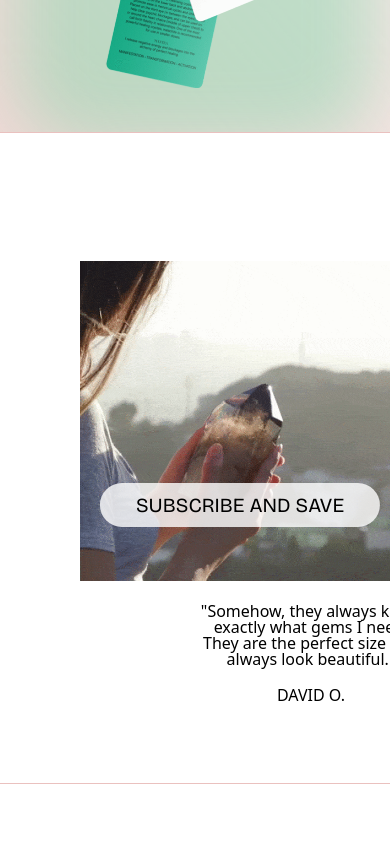
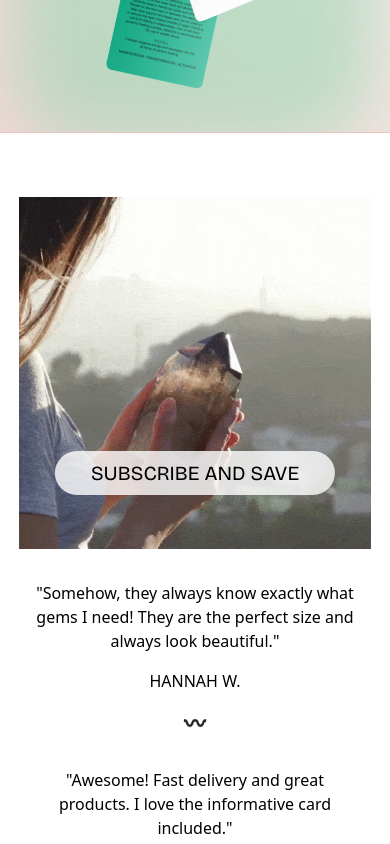
Before and after one commit to deonopinallae/crystals, a Next.js app: page / in a window 390 px wide. Shown: the part 1120-1964 px from the top of the page. Built offline with nearby package versions, Linux system fonts and the light colour scheme.

Commit message:
fix(reviews): align subscribe button with mock

```diff
--- a/src/entities/home-sections/reviews-section/reviews-section.tsx
+++ b/src/entities/home-sections/reviews-section/reviews-section.tsx
@@ -2,35 +2,34 @@ import { reviews } from '@/shared/api/reviews'
 import styles from './styles.module.scss'
 import { WaveIcon } from '@/shared/ui/icons'
 import { Button } from '@/shared/ui/buttons/button'
-import { COLORS } from '@/shared/lib/colors'
-
 
 export const ReviewsSection = () => {
 	return (
 		<>
 			<section
-				className={`lg:px-[9rem] px-[5rem] lg:pt-[12rem] pt-[8rem] lg:pb-[9.7rem] pb-[5rem] flex`}
+				className={`flex flex-col gap-[2rem] px-[1rem] pt-[4rem] pb-[4rem] sm:px-[2rem] lg:flex-row lg:gap-0 lg:px-[9rem] lg:pt-[12rem] lg:pb-[9.7rem]`}
 			>
-				<div className="w-[50%]">
+				<div className="flex w-full justify-center lg:w-[50%] lg:justify-start">
 					<div
-						className={`${styles.reviewsImage} relative xl:w-[36rem] w-[20rem] xl:h-[36rem] h-[20rem] `}
-					><Button className="!text-black !bg-[rgb(255,255,255,0.8)] absolute text-[1rem] xl:text-[1.25rem] py-[0.8rem] px-[1.8rem] rounded-[2rem] left-1/2 bottom-[2rem] -translate-x-1/2 -translate-y-1/2">
+						className={`${styles.reviewsImage} relative h-[22rem] w-full max-w-[22rem] sm:h-[28rem] sm:max-w-[28rem] xl:h-[36rem] xl:w-[36rem] xl:max-w-none`}
+					>
+						<Button className="absolute left-1/2 bottom-[2rem] -translate-x-1/2 -translate-y-1/2 rounded-[2rem] !bg-[rgb(255,255,255,0.8)] px-[1.8rem] py-[0.8rem] text-[1rem] !text-black xl:text-[1.25rem]">
 							Subscribe and save
 						</Button>
 					</div>
 				</div>
 
-				<div className="flex flex-col lg:gap-[2.3rem] gap-[2rem] justify-between w-[50%]">
+				<div className="flex w-full flex-col justify-between gap-[2rem] lg:w-[50%] lg:gap-[2.3rem]">
 					{reviews.map(({ text, author }, index) => (
 						<div
-								className="m-auto text-center justify-center w-[14.5rem] flex flex-col gap-[1.25rem]"
+							className="m-auto flex w-full max-w-[20rem] flex-col justify-center gap-[1.25rem] text-center lg:w-[14.5rem] lg:max-w-none"
 							key={index}
 						>
-								<div className="">"{text}"</div>
+							<div className="text-[1rem] leading-[1.5rem]">"{text}"</div>
 							<div className="uppercase">
 								{author.split(' ')[0]} {author.split(' ')[1]?.[0]}.
 							</div>
-								{index !== 2 && <WaveIcon className='m-auto' />}
+							{index !== 2 && <WaveIcon className="m-auto" />}
 						</div>
 					))}
 				</div>
```
Lines whose indentation alone changed are shown as unchanged.
